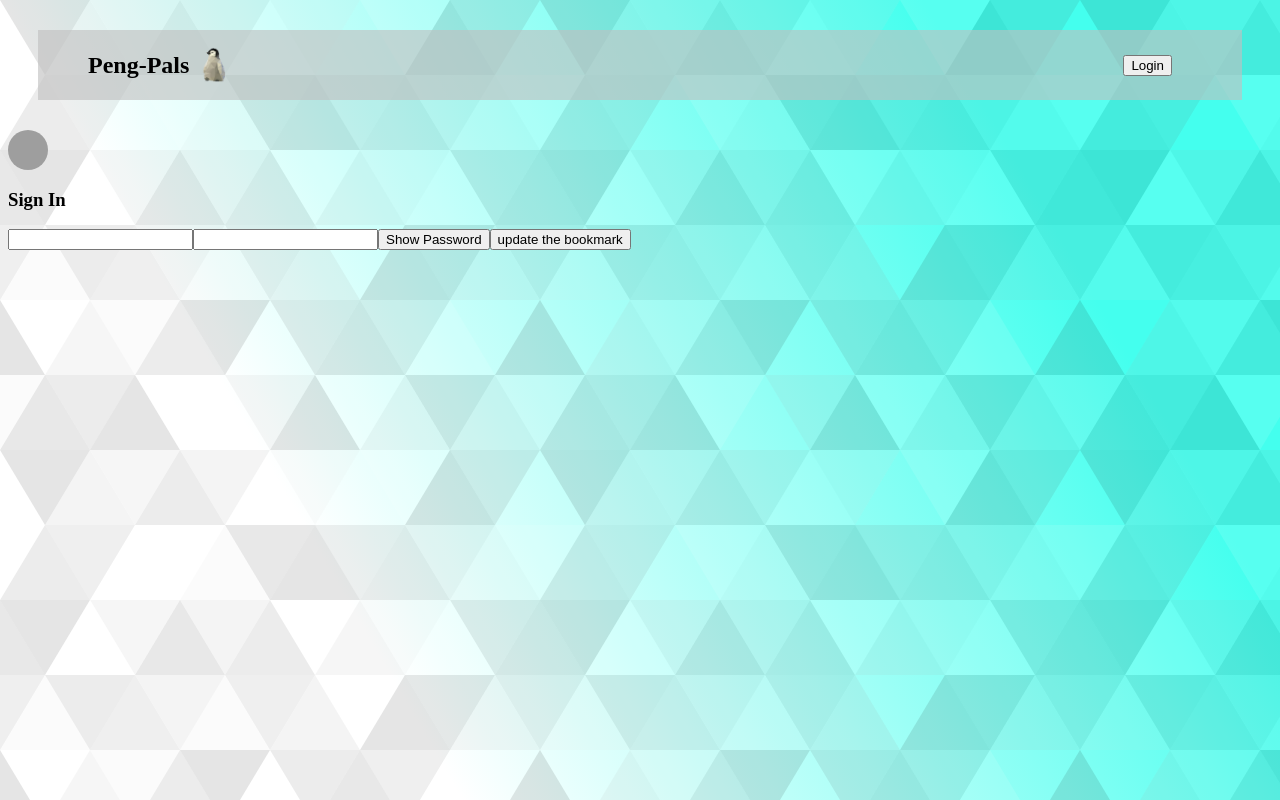
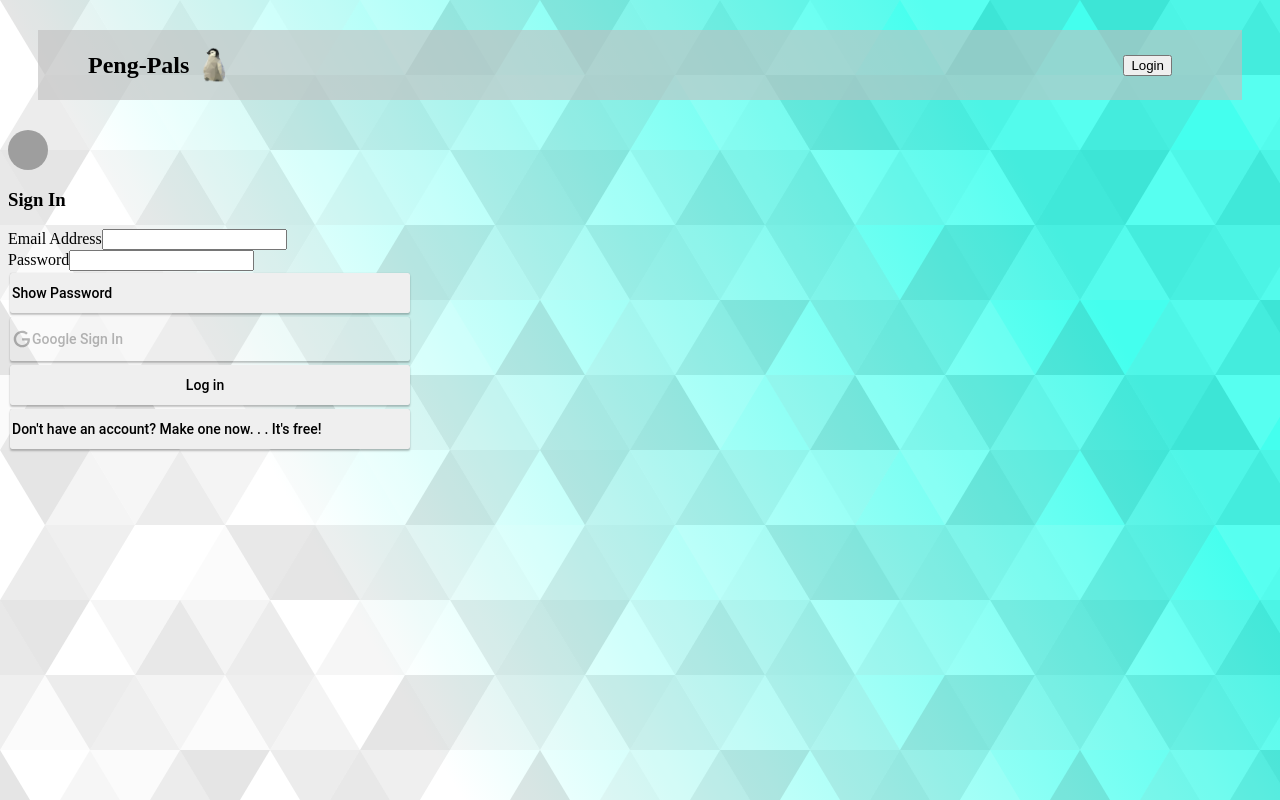
Before and after one commit to thecantaloupe/Assemble-them-all-FE, a React (Create React App) app: page /auth in a window 1280 px wide. Built offline with nearby package versions, Linux system fonts and the light colour scheme; no server answers; grey boxes are pictures that could not be loaded.

Commit message:
added google auth and redux

```diff
--- a/package.json
+++ b/package.json
@@ -11,10 +11,13 @@
     "react-dom": "^17.0.2",
     "react-google-login": "^5.2.2",
     "react-query": "^3.32.1",
+    "react-redux": "^7.2.6",
     "react-router": "^5.1.2",
     "react-router-dom": "^5.1.2",
     "react-scripts": "4.0.3",
     "recoil": "^0.5.2",
+    "redux": "^4.1.2",
+    "redux-thunk": "^2.4.0",
     "sass": "^1.43.4",
     "styled-components": "^5.3.3",
     "web-vitals": "^1.1.2"
--- a/src/components/Auth/Auth.js
+++ b/src/components/Auth/Auth.js
@@ -2,17 +2,52 @@ import React, { useState } from "react";
 import "./styles.css";
 import Input from './Input'
 import lock from './lock.png'
+import { GoogleLogin } from 'react-google-login'
+import Icon from "./Icon";
+import { useDispatch } from "react-redux";
+import { useHistory } from "react-router-dom";
+
+
 
 const Auth = () => {
-  // password show
-  const [showPass, setShowPass] = useState(false);
-const togglePassword = (event) => {
-    event.preventDefault();
-    setShowPass(!showPass);
-}
+
+    const [showPass, setShowPass] = useState(false);
+    const [isSignup, setIsSignup] = useState(false);
+    const dispatch = useDispatch();
+    const history = useHistory();
 
 
-  const isSignup = false;
+    const togglePassword = (event) => {
+        event.preventDefault();
+        setShowPass(!showPass);
+    }
+
+    const handleToggle = (event) => {
+        setIsSignup(!isSignup)
+        setShowPass(false)
+      }
+
+    const pass = (showPass ? "text" : "password")
+
+      const googleSuccess = async (res) => {
+        console.log("Google sign-in Succeeded")
+        const result = res?.profileObj;
+        const token = res?.tokenId;
+
+        try {
+            dispatch({ type: 'AUTH', data: { result, token } });
+            history.push('/')
+        } catch (error) {
+            console.log(error)
+        }
+      }
+
+      const googleFailure = (error) => {
+          console.log(error)
+          console.log("Google sign-in failed. This is painful")
+      }
+
+
   // handleChange function for form
   const handleChange = (event) => {
     // setEditForm({ ...editForm, [event.target.name]: event.target.value });
@@ -31,20 +66,33 @@ const togglePassword = (event) => {
         <div className="card">
             <img id="avatar" alt="locked-out" src={lock} />
             <h3>{isSignup ? 'Sign up' : 'Sign In'}</h3>
-        <form onSubmit={handleSubmit}>
-            {
-                isSignup && (
+        <form className="authForm" onSubmit={handleSubmit}>
+            { isSignup && (
                     <>
             <Input name="firstName" label="First Name" handleChange={handleChange}  type="text" />
-            <Input name="firstName" label="First Name" handleChange={handleChange} type="text" />
+            <Input name="lastName" label="Last Name" handleChange={handleChange} type="text" />
                     </>
                 )
             }
             <Input name="email" label="Email Address" handleChange={handleChange} type="email" />
-            <Input name="password" label="Password" handleChange={handleChange} type={showPass ? "text" : "password"} />
-            <button onClick={togglePassword}>Show Password</button>
-
-          <input type="submit" value="update the bookmark" />
+            <Input name="password" label="Password" handleChange={handleChange} type={pass} />
+            <button className="auth" onClick={togglePassword}>Show Password</button>
+            { isSignup && <Input name="confPass" label="Repeat Password" handleChange={handleChange} type={pass} /> }
+            <GoogleLogin
+                clientId="304928940408-de8cbhprfiu9quvliu8gj4huahd75pho.apps.googleusercontent.com"
+                render={(renderProps) => (
+                    <button className="auth"
+                    onClick={renderProps.onClick}
+                    disabled={renderProps.disabled}
+                    variant="contained"
+                    ><Icon />Google Sign In</button>
+                )}
+                onSuccess={googleSuccess}
+                onFailure={googleFailure}
+                cookiePolicy="single_host_origin"
+            />
+          <input className="auth" type="submit" value={isSignup ? 'Sign Up' : 'Log in'} />
+          <button className="auth" onClick={handleToggle}>{isSignup ? 'Already have an account? Then what are you waiting for. Sign in~🐧' : "Don't have an account? Make one now. . . It's free!"}</button>
         </form>
       </div>
     </div>
--- /dev/null
+++ b/src/components/Auth/Icon.js
@@ -0,0 +1,12 @@
+import React from 'react';
+
+const icon = () => (
+  <svg style={{ width: '20px', height: '20px' }} viewBox="0 0 24 24">
+    <path
+      fill="currentColor"
+      d="M21.35,11.1H12.18V13.83H18.69C18.36,17.64 15.19,19.27 12.19,19.27C8.36,19.27 5,16.25 5,12C5,7.9 8.2,4.73 12.2,4.73C15.29,4.73 17.1,6.7 17.1,6.7L19,4.72C19,4.72 16.56,2 12.1,2C6.42,2 2.03,6.8 2.03,12C2.03,17.05 6.16,22 12.25,22C17.6,22 21.5,18.33 21.5,12.91C21.5,11.76 21.35,11.1 21.35,11.1V11.1Z"
+    />
+  </svg>
+);
+
+export default icon;
--- a/src/components/Auth/Input.js
+++ b/src/components/Auth/Input.js
@@ -2,14 +2,16 @@ import React from "react";
 
 const Input = ({name, label, type, handleChange}) => {
   return (
+    <div class={name}>
+        <label for={name}>{label}</label>
         <input
         type="text"
         name={name}
         required
-      label={label}
         type={type}
         onChange={handleChange}
         />
+    </div>
   );
 };
 
--- a/src/components/Auth/styles.css
+++ b/src/components/Auth/styles.css
@@ -1,12 +1,23 @@
-#avatar {
-    width: 40px;
-    height: 40px;
+form.authForm {
     display: flex;
-    position: relative;
-    overflow: hidden;
-    font-size: 1.25rem;
+    flex-direction: column;
+    align-items: flex-start;
+}
+
+/* google button stolen style hehe */
+.auth {
+    /* background-color: rgb(255, 255, 255); */
+    display: inline-flex;
     align-items: center;
-    flex-shrink: 0;
-    border-radius: 50%;
-    justify-content: center;
-  }
+    /* color: rgba(0, 0, 0, 0.54); */
+    box-shadow: rgb(0 0 0 / 24%) 0px 2px 2px 0px, rgb(0 0 0 / 24%) 0px 0px 1px 0px;
+    border-radius: 2px ;
+    border: 2px solid transparent;
+    font-size: 14px;
+    font-weight: 500;
+    font-family: Roboto, sans-serif;
+    padding: 10px 10px 10px 0px;
+    font-weight: 500;
+    width: 400px;
+    margin: 2px;
+}
--- a/src/components/Nav/Header.js
+++ b/src/components/Nav/Header.js
@@ -1,19 +1,39 @@
-import { Link } from "react-router-dom";
+import { Link, useHistory, useLocation} from "react-router-dom";
 import "./styles.css";
 import icon from "./peng-removebg-preview.png"
+import { useEffect, useState } from "react";
+import { useDispatch } from "react-redux";
 
-let user = {
-  result: {
-    name: "Zachary",
-    imageUrl: "https://i.imgur.com/abJvztN.png",
-    charAt: "ZG"
-  }
-}
-
-// uncoment to test login logout
-user = null
+// for testing before oath
+// let user = {
+//   result: {
+//     name: "Zachary",
+//     imageUrl: "https://i.imgur.com/abJvztN.png",
+//     charAt: "ZG"
+//   }
+// }
+// // uncoment to test login logout
+// user = null
 
 const Header = (props) => {
+  const [user, setUser] = useState(JSON.parse(localStorage.getItem('profile')));
+  const dispatch = useDispatch()
+  const history = useHistory()
+  const location = useLocation()
+
+
+  const logout = () => {
+    console.log("clicked")
+    dispatch({type: 'LOGOUT'});
+    history.push('/');
+    setUser(null);
+  }
+
+  useEffect(() => {
+    const token = user?.token;
+    setUser(JSON.parse(localStorage.getItem('profile')))
+  }, [location]);
+
   return (
     <div className="nav">
       <span className="nav-main">
@@ -26,11 +46,11 @@ const Header = (props) => {
             <img id="avatar" alt={user.result.name} src={user.result.imageUrl}/>{user.result.name.charAt}
             {/* maybe need style or styled component for button */}
             <h4>{user.result.name}</h4>
-            <button>Logout</button>
+            <button onClick={logout} >Logout</button>
           </div>
         ) : (
           <Link to='/auth'>
-          <button>Login</button>
+          <button >Login</button>
           </Link>
         )}
       </span>
--- /dev/null
+++ b/src/constants/actionTypes.js
@@ -0,0 +1,2 @@
+export const AUTH = "AUTH";
+export const LOGOUT = "LOGOUT";
--- a/src/index.js
+++ b/src/index.js
@@ -5,18 +5,20 @@ import "./styles.scss";
 // IMPORT ROUTER
 import { BrowserRouter as Router } from "react-router-dom";
 import App from "./App";
-import reportWebVitals from "./reportWebVitals";
+import { Provider } from "react-redux";
+import { createStore, applyMiddleware, compose } from "redux";
+import thunk from "redux-thunk";
+import {reducers} from "./reducers";
+
+const store = createStore(reducers, compose(applyMiddleware(thunk)));
 
 ReactDOM.render(
-  <Router>
-    <React.StrictMode>
-      <App />
-    </React.StrictMode>
-  </Router>,
+  <Provider store={store}>
+    <Router>
+      <React.StrictMode>
+        <App />
+      </React.StrictMode>
+    </Router>
+  </Provider>,
   document.getElementById("root")
 );
-
-// If you want to start measuring performance in your app, pass a function
-// to log results (for example: reportWebVitals(console.log))
-// or send to an analytics endpoint. Learn more: https://bit.ly/CRA-vitals
-reportWebVitals();
--- /dev/null
+++ b/src/reducers/auth.js
@@ -0,0 +1,16 @@
+import { AUTH, LOGOUT} from '../constants/actionTypes'
+
+const authReducer = (state={ authData: null }, action) => {
+    switch(action.type) {
+        case AUTH:
+            localStorage.setItem('profile', JSON.stringify({...action?.data}));
+            return {...state, authData: action?.data};
+        case LOGOUT:
+            localStorage.clear()
+            return {...state, authData: null};
+        default:
+            return state;
+    }
+}
+
+export default authReducer;
--- /dev/null
+++ b/src/reducers/index.js
@@ -0,0 +1,5 @@
+import { combineReducers } from "redux";
+
+import auth from './auth';
+
+export const reducers = combineReducers({ auth });
```
Also changed, not shown: 1 other file (tests, documents, lock files or other folders). Lines whose indentation alone changed are shown as unchanged.
